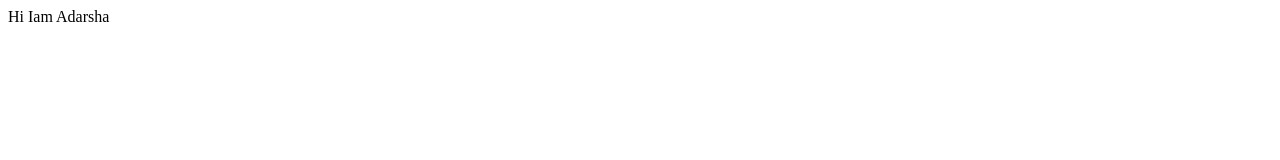
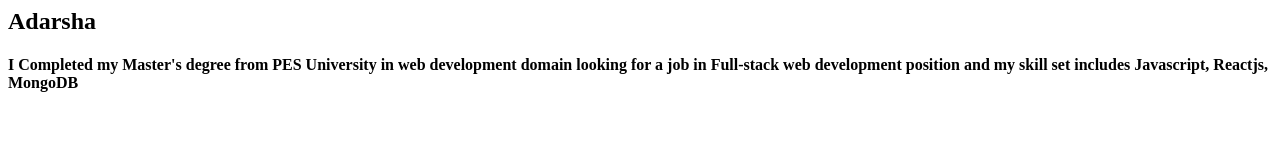
Before and after one commit to adarshav/adarsha-portfolio, a plain HTML site: page index.html in a window 1280 px wide. Drawn offline with Linux system fonts and the light colour scheme.

Commit message:
feat: A new feture is added

```diff
--- a/index.html
+++ b/index.html
@@ -5,6 +5,7 @@
     <title>Adarsha Portfolio</title>
 </head>
 <body>
-    Hi Iam Adarsha
+    <h2>Adarsha</h2>
+    <h4>I Completed my Master's degree from PES University in web development domain looking for a job in Full-stack web development position and my skill set includes Javascript, Reactjs, MongoDB</h4>
 </body>
 </html>
```
